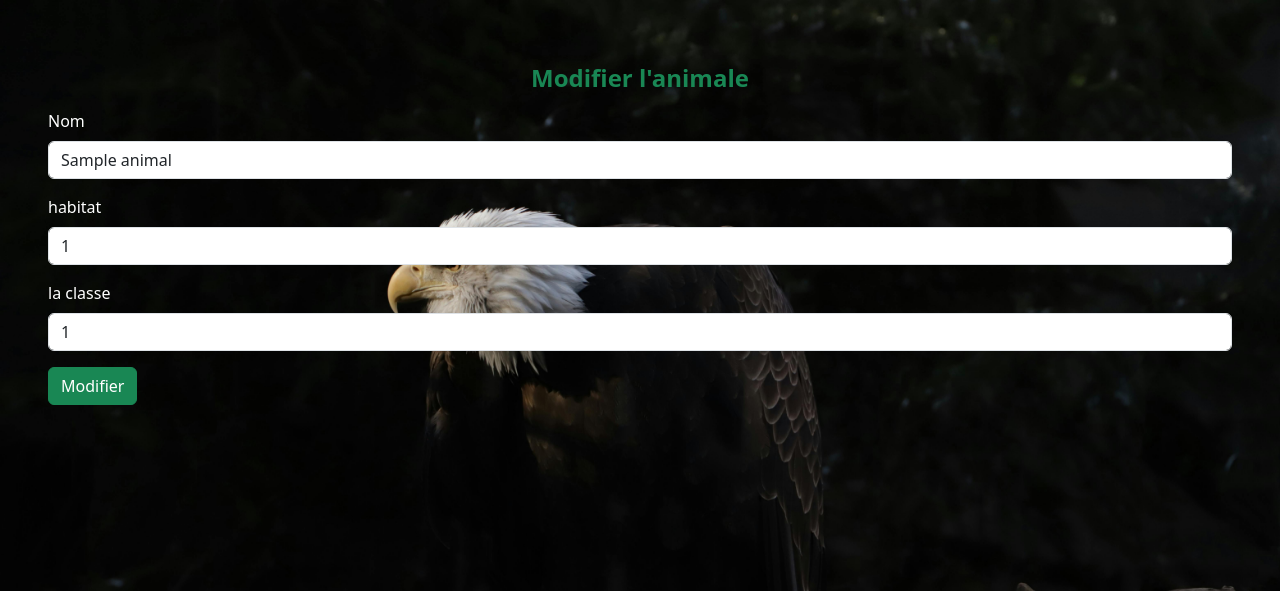
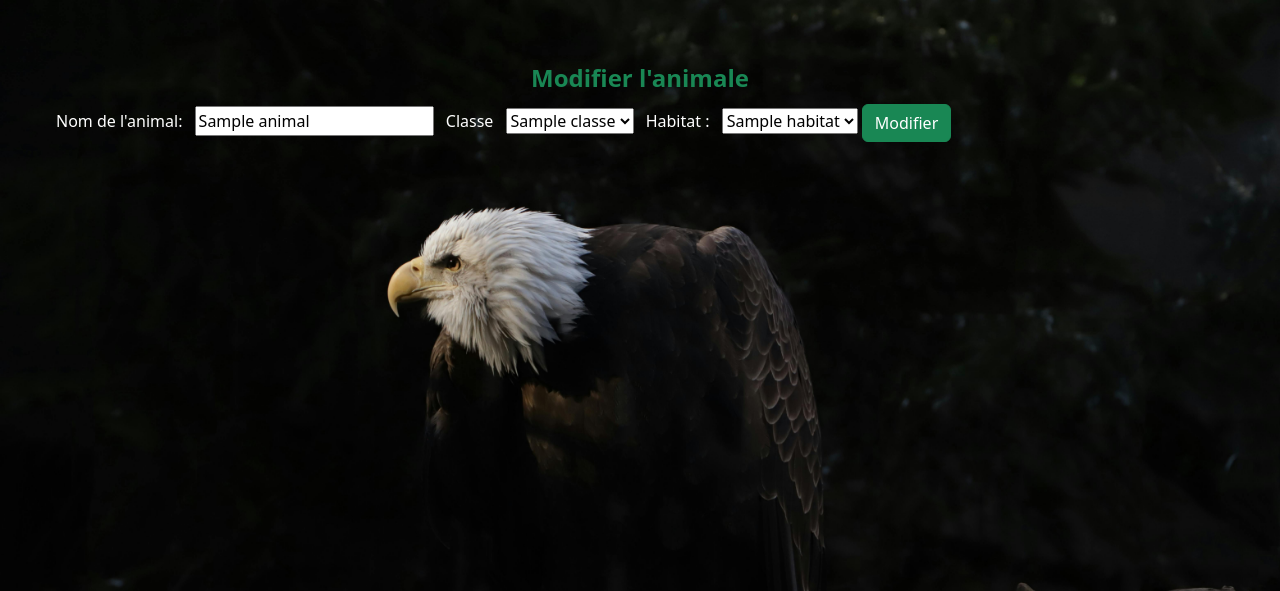
Before and after one commit to dija-prog/zoo_arcadia, a PHP site: the page made by src/views/CRUD/edit_animal.php in a window 1280 px wide. Shown: the top 591 px of the page. Run offline with PHP 8.4, Linux system fonts and the light colour scheme; the template is opened without the code that fills it: most values are stand-ins (such as "Sample title", 1, 10 or a date in 2020).

Commit message:
mise à jour

```diff
--- a/src/Controllers/EmployeController.php
+++ b/src/Controllers/EmployeController.php
@@ -73,10 +73,10 @@ class EmployeController
     {
         if ($this->avisModel->deleteAvis($avisId)) {
             echo json_encode(['success' => true]);
+            header('Location: /employe#avis');
         } else {
             echo json_encode(['success' => false, 'message' => 'Suppression échouée']);
         }
-        header('Location: /employe#avis');
         exit;
     }
 }
--- a/src/Controllers/FoodController.php
+++ b/src/Controllers/FoodController.php
@@ -55,7 +55,7 @@ class FoodController
 
         if ($_SERVER["REQUEST_METHOD"] === "POST")
         {
-            //$id_food = intval($_POST['id_food']);
+            $id_food = intval($_POST['id_food']);
             $animal_nom = $_POST['animal_nom'];
             $foodType = $_POST['foodType'];
             $quantite = $_POST['quantite'];
@@ -76,7 +76,7 @@ class FoodController
 
     public function deleteFood($id_food)
     {
-        var_dump($id_food);
+
         if ($this->foodModel->deleteFood($id_food)) {
             header("Location:/employe#animaletable");
         } else {
@@ -85,5 +85,3 @@ class FoodController
     }
 
 }
-
-?>
--- a/src/Controllers/HabitatController.php
+++ b/src/Controllers/HabitatController.php
@@ -12,7 +12,7 @@ class HabitatController
         $animalModel = new AnimalModel();
 
         // Récupérer les données
-        $habitat = $habitatModel->getHabitat();
+        $habitat = $habitatModel->getHabitats();
         $animals = $animalModel->getAnimals();
 
 
--- a/src/Models/AnimalModel.php
+++ b/src/Models/AnimalModel.php
@@ -29,7 +29,8 @@ class AnimalModel
         $stmt = $this->pdo->prepare($sql);
         $stmt->bindParam(':animal_id', $animal_id, PDO::PARAM_INT);
         $stmt->execute();
-        return $stmt->fetchAll(PDO::FETCH_ASSOC);
+        return $stmt->fetch(PDO::FETCH_ASSOC);
+        return $animal ?: null;
     }
 
 
--- a/src/Models/HabitatModel.php
+++ b/src/Models/HabitatModel.php
@@ -13,7 +13,7 @@ class HabitatModel
         $this->pdo = $db->getPdo();
     }
 
-    public function getHabitat()
+    public function getHabitats()
     {
         $query = "SELECT * FROM habitat";
         $stmt = $this->pdo->prepare($query);
--- a/src/Router.php
+++ b/src/Router.php
@@ -80,6 +80,7 @@ class Router
 
 
 
+
             ],
             'POST' => [
 
@@ -99,6 +100,8 @@ class Router
 
                 '/addAnimal' => ['App\\Controllers\\AnimalController', 'addAnimal'],
                 '/add-animal' => ['App\\Controllers\\AnimalController', 'addAnimalAjax'],
+                '/edit_animal/{animal_id}' => ['App\\Controllers\\AnimalController', 'editAnimal'],
+
 
                 '/addUser' => ['App\\Controllers\\AdminController', 'addUserWithEmail'],
                 '/edit_user/{username}' => ['App\\Controllers\\UserController','updateUser'],
@@ -108,6 +111,7 @@ class Router
                 '/validerAvis/{avis_id}' => ['App\\Controllers\\EmployeController','validerAvis'],
 
                 '/veterinaire' => ['App\\Controllers\\VeterinaireController','addCommentHabitat'],
+
 
                 '/forgot_password'=> ['App\\Controllers\\UserController', 'handleForgotPassword'],
                 '/reset_password'=> ['App\\Controllers\\UserController', 'handleResetPassword'],
--- a/src/views/CRUD/edit_animal.php
+++ b/src/views/CRUD/edit_animal.php
@@ -12,26 +12,31 @@
 <body>
 
 
-    <form id='animalForm' method="POST" action="/editAnimal/{animal_id}" class="m-5 py-3" >
+    <form id='animalForm' method="POST" action="/editAnimal/<?php echo $animal['animal_id'] ?>" class="m-5 py-3" >
         <h4 class="text-success text-center fw-bold ">Modifier l'animale</h4>
+        <input type="hidden" name="animal_id" value="<?= isset($animal['animal_id']) ? htmlspecialchars($animal['animal_id']) : '' ?>">
+        <label class="form-label text-white ml-2 p-2" >Nom de l'animal: </label>
+        <input type="text" name="animal_nom" value="<?= isset($animal['animal_nom']) ? htmlspecialchars($animal['animal_nom']) : '' ?>">
 
-        <div class="mb-3 ">
+        <label class="form-label text-white ml-2 p-2" >Classe</label>
+        <select name="id_classe">
+            <?php foreach ($classes as $classe): ?>
+                <option value="<?= $classe['id_classe'] ?>"
+                    <?= isset($animal['id_classe']) && $classe['id_classe'] == $animal['id_classe'] ? 'selected' : '' ?>>
+                    <?= htmlspecialchars($classe['nom_classe']) ?>
+                </option>
+            <?php endforeach; ?>
+        </select>
 
-            <input type="hidden" name="animal_id" value="<?= $animal['animal_id'] ?? '' ?>"  class="form-control" >
-        </div>
-
-        <div class="mb-3 text-white">
-            <label class="form-label">Nom</label>
-            <input type="text" name="animal_nom" value="<?= $animal['animal_nom'] ?? ''?>"  class="form-control" >
-        </div>
-        <div class="mb-3 text-white">
-            <label class="form-label">habitat</label>
-            <input  name="habitat_id" value="<?=$animal['habitat_id'] ?? '' ?>"  class="form-control" >
-        </div>
-        <div class="mb-3 text-white">
-            <label  class="form-label">la classe</label>
-            <input   name="id_classe" value="<?=$animal['id_classe']?? '' ?>" class="form-control">
-        </div>
+        <label class="form-label text-white ml-2 p-2"> Habitat : </label>
+        <select name="habitat_id" Classe="p-2">
+            <?php foreach ($habitats as $habitat): ?>
+                <option value="<?= $habitat['habitat_id'] ?>"
+                    <?= isset($animal['habitat_id']) && $habitat['habitat_id'] == $animal['habitat_id'] ? 'selected' : '' ?>>
+                    <?= htmlspecialchars($habitat['nom']) ?>
+                </option>
+            <?php endforeach; ?>
+        </select>
 
         <button type="submit"  name="submit" class="btn btn-success">Modifier</button>
     </form>
--- a/src/views/employe.php
+++ b/src/views/employe.php
@@ -33,7 +33,7 @@
             <h3 class="text-center mt-3"><?php echo $_SESSION['nom']; ?></h3>
             <span class="text-center mb-3"><?php echo $_SESSION['username']; ?></span>
 
-            <a href="../Accuiel" class="nav-link d-flex align-items-center">
+            <a href="/Accueil" class="nav-link d-flex align-items-center">
                 <i class="fas fa-home"></i>
                 <span class="ms-2 nav-link-text">Home</span>
             </a>
--- a/src/views/veterinaire.php
+++ b/src/views/veterinaire.php
@@ -75,7 +75,7 @@
                     <div class=" col-12 col-md-8 col-lg-6 py-4 ">
                         <label for="habitat-select" class="form-label">Choisissez un habitat</label>
                         <select name="habitat_id" required>
-                            <?php foreach ($habitat as $habitat): ?>
+                            <?php foreach ($habitats as $habitat): ?>
                                 <option value="<?= $habitat['habitat_id'] ?>"><?= $habitat['nom'] ?></option>
                             <?php endforeach; ?>
                         </select>
```
Also changed, not shown: src/Controllers/AnimalController.php (+4 -5 lines), src/Controllers/VeterinaireController.php (+18 -20 lines), src/Models/UserModel.php (+25 -10 lines), src/Models/VeterinaireModel.php (+17 -11 lines).
